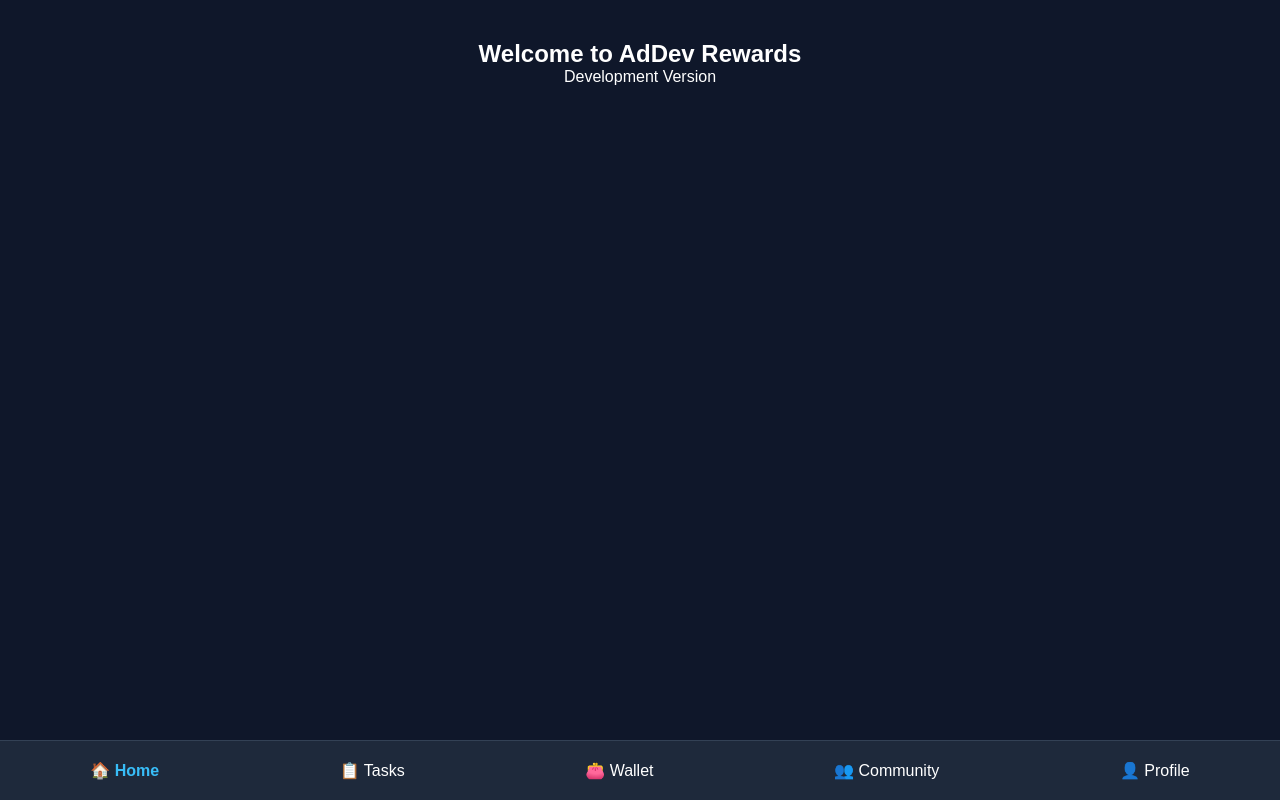
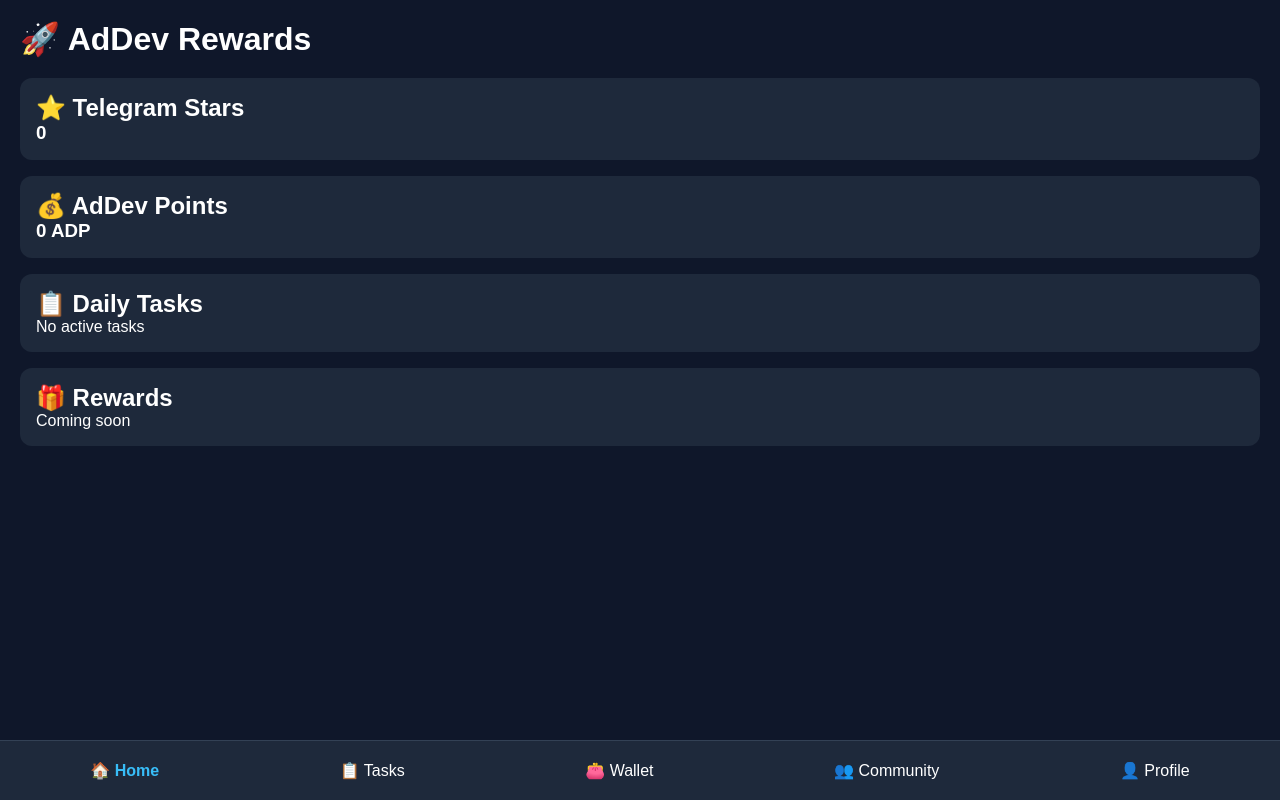
Before and after one commit to Fidaniii812/addev-miniapp, a React (Vite) app: page / in a window 1280 px wide. Built offline with nearby package versions, Linux system fonts and the light colour scheme.

Commit message:
Revamp Home component layout and styling

```diff
--- a/src/pages/Home.tsx
+++ b/src/pages/Home.tsx
@@ -1,13 +1,55 @@
 export default function Home() {
   return (
-    <div
-      style={{
-        textAlign: "center",
-        padding: "40px 20px",
-      }}
-    >
-      <h2>Welcome to AdDev Rewards</h2>
-      <p>Development Version</p>
+    <div style={{ padding: "20px" }}>
+      <h1>🚀 AdDev Rewards</h1>
+
+      <div
+        style={{
+          background: "#1e293b",
+          borderRadius: "12px",
+          padding: "16px",
+          marginTop: "20px",
+        }}
+      >
+        <h2>⭐ Telegram Stars</h2>
+        <h3>0</h3>
+      </div>
+
+      <div
+        style={{
+          background: "#1e293b",
+          borderRadius: "12px",
+          padding: "16px",
+          marginTop: "16px",
+        }}
+      >
+        <h2>💰 AdDev Points</h2>
+        <h3>0 ADP</h3>
+      </div>
+
+      <div
+        style={{
+          background: "#1e293b",
+          borderRadius: "12px",
+          padding: "16px",
+          marginTop: "16px",
+        }}
+      >
+        <h2>📋 Daily Tasks</h2>
+        <p>No active tasks</p>
+      </div>
+
+      <div
+        style={{
+          background: "#1e293b",
+          borderRadius: "12px",
+          padding: "16px",
+          marginTop: "16px",
+        }}
+      >
+        <h2>🎁 Rewards</h2>
+        <p>Coming soon</p>
+      </div>
     </div>
   );
 }
```
